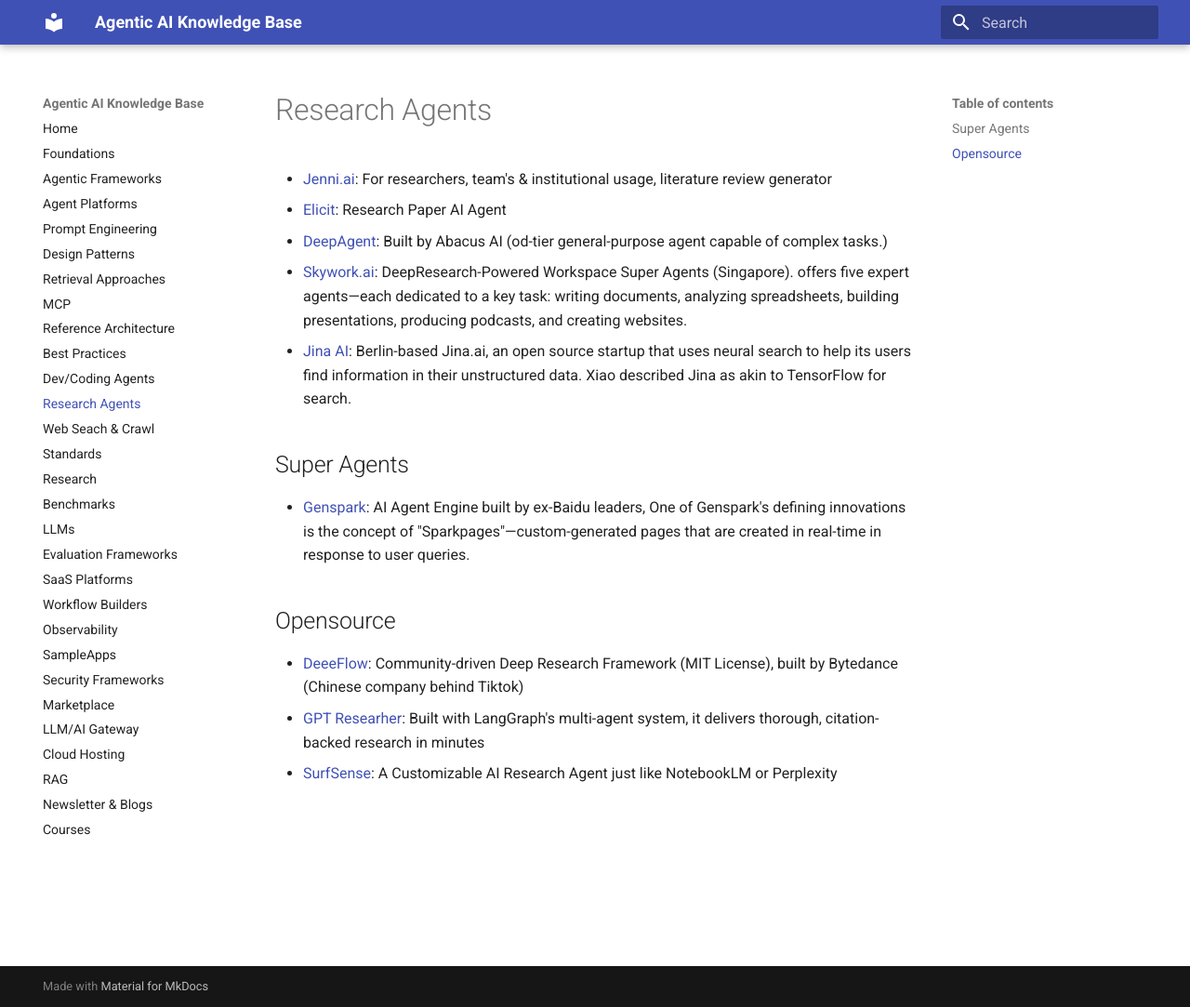
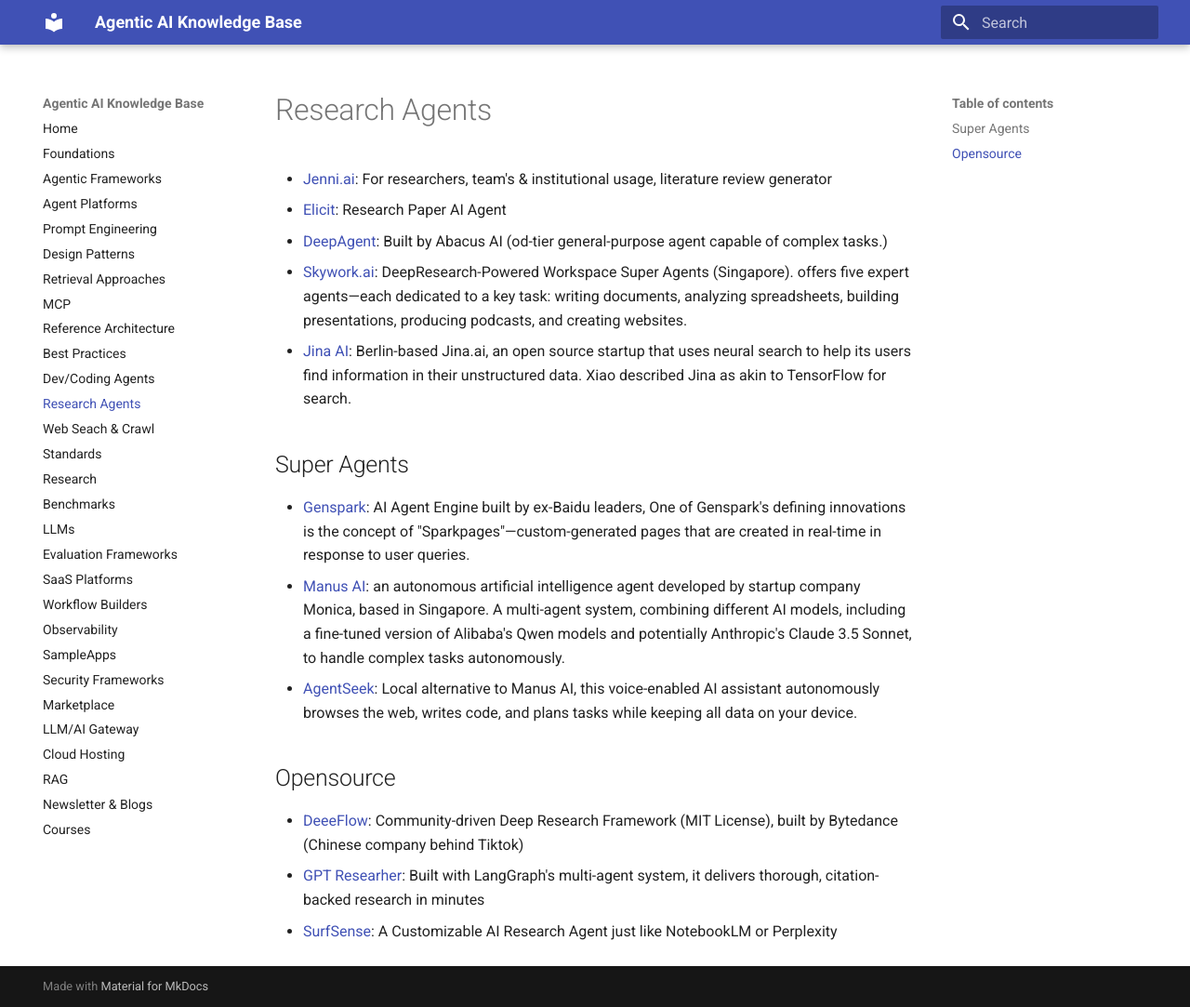
Before and after one commit to ankurkumarz/agentic-ai-knowledge-base, an MkDocs documentation site: the page built from docs/ResearchAgents/Readme.md, in a window 1280 px wide and 1083 px high. Shown: the whole window at 93% size. Built offline with MkDocs 1.6.1 and Material for MkDocs 9.7.7, drawn with Linux system fonts in a browser that asks for light colours.

Commit message:
Manus AI and AgentSeek

```diff
--- a/docs/ResearchAgents/Readme.md
+++ b/docs/ResearchAgents/Readme.md
@@ -9,6 +9,8 @@
 ## Super Agents
 
 - [Genspark](https://www.genspark.ai/): AI Agent Engine built by ex-Baidu leaders, One of Genspark's defining innovations is the concept of "Sparkpages"—custom-generated pages that are created in real-time in response to user queries.
+- [Manus AI](https://manus.im/): an autonomous artificial intelligence agent developed by startup company Monica, based in Singapore. A multi-agent system, combining different AI models, including a fine-tuned version of Alibaba's Qwen models and potentially Anthropic's Claude 3.5 Sonnet, to handle complex tasks autonomously.
+- [AgentSeek](https://github.com/Fosowl/agenticSeek): Local alternative to Manus AI, this voice-enabled AI assistant autonomously browses the web, writes code, and plans tasks while keeping all data on your device.
 
 ## Opensource
 
```
